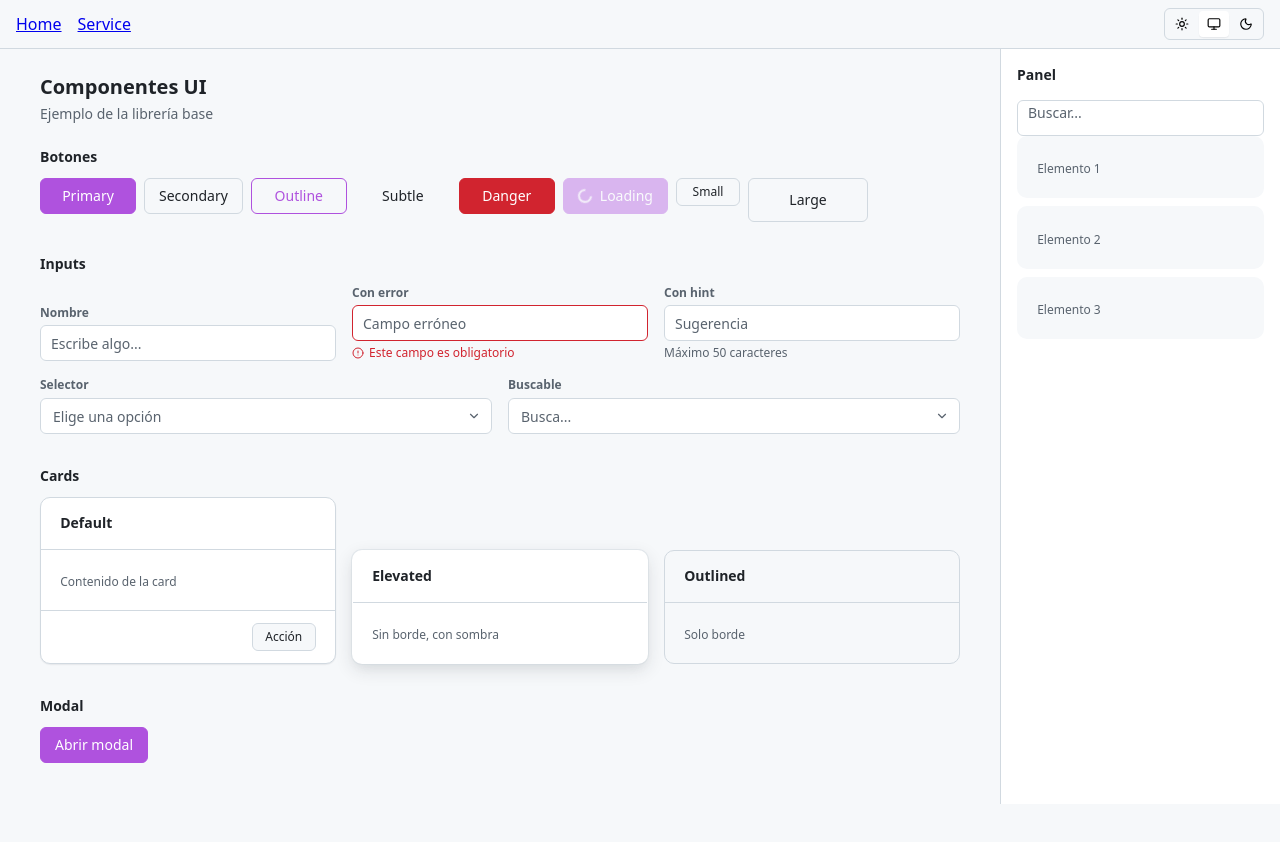
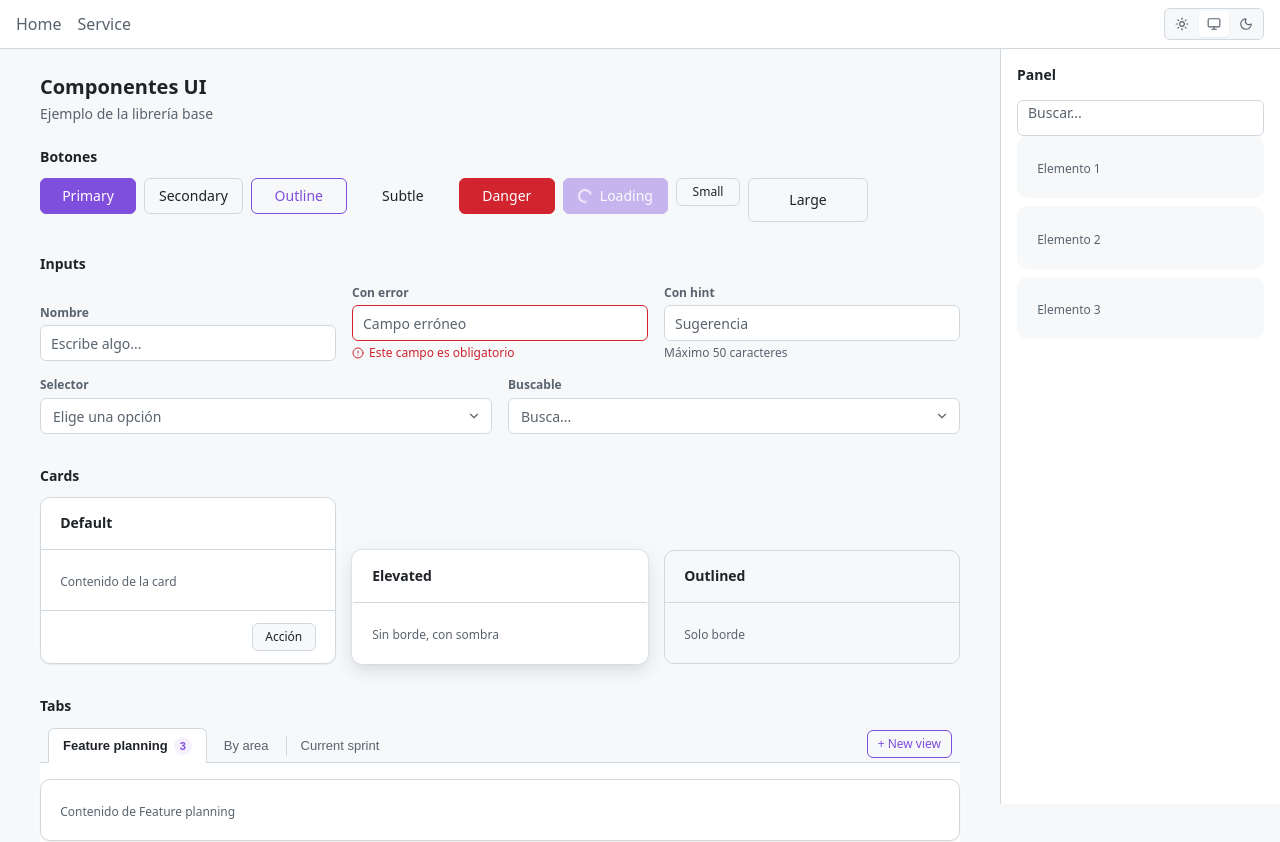
Before and after one commit to towerforge/dock-sight, a React (Vite) app in the folder frontend/: page / in a window 1280 px wide. Shown: the top 842 px of the page. Before the commit the page ends 804 px from the top, so only its background shows below. Built offline with nearby package versions, Linux system fonts and the light colour scheme.

Commit message:
feat: add tab navigation

```diff
--- a/frontend/src/components/ui/index.ts
+++ b/frontend/src/components/ui/index.ts
@@ -7,3 +7,4 @@ export { Grid, Col } from "./grid"
 export { Text } from "./text"
 export { Modal } from "./modal"
 export { ThemeToggle } from "./theme-toggle"
+export { Tabs, TabBar, Tab, TabPanel } from "./tabs"
--- /dev/null
+++ b/frontend/src/components/ui/tabs.tsx
@@ -0,0 +1,103 @@
+import { createContext, useContext, useState } from "react"
+import styles from "@/css/ui/tabs.module.css"
+
+/* ── Context ──────────────────────────────────────────── */
+interface TabsCtx {
+    active: string
+    setActive: (id: string) => void
+}
+
+const Ctx = createContext<TabsCtx | null>(null)
+
+const useTabsCtx = () => {
+    const ctx = useContext(Ctx)
+    if (!ctx) throw new Error("Tabs subcomponents must be used inside <Tabs>")
+    return ctx
+}
+
+/* ── Root ─────────────────────────────────────────────── */
+interface TabsProps {
+    defaultTab?: string
+    value?: string
+    onChange?: (id: string) => void
+    className?: string
+    children: React.ReactNode
+}
+
+export function Tabs({ defaultTab = "", value, onChange, className = "", children }: TabsProps) {
+    const [internal, setInternal] = useState(defaultTab)
+    const active = value !== undefined ? value : internal
+    const setActive = (id: string) => {
+        if (value === undefined) setInternal(id)
+        onChange?.(id)
+    }
+
+    return (
+        <Ctx.Provider value={{ active, setActive }}>
+            <div className={`${styles.root} ${className}`}>{children}</div>
+        </Ctx.Provider>
+    )
+}
+
+/* ── Tab bar ──────────────────────────────────────────── */
+interface TabBarProps {
+    actions?: React.ReactNode
+    className?: string
+    children: React.ReactNode
+}
+
+export function TabBar({ actions, className = "", children }: TabBarProps) {
+    return (
+        <div className={`${styles.bar} ${className}`}>
+            {children}
+            {actions && <div className={styles.actions}>{actions}</div>}
+        </div>
+    )
+}
+
+/* ── Individual tab trigger ───────────────────────────── */
+interface TabProps {
+    id: string
+    icon?: React.ReactNode
+    badge?: string | number
+    disabled?: boolean
+    className?: string
+    children: React.ReactNode
+}
+
+export function Tab({ id, icon, badge, disabled = false, className = "", children }: TabProps) {
+    const { active, setActive } = useTabsCtx()
+    const isActive = active === id
+
+    return (
+        <button
+            type="button"
+            role="tab"
+            aria-selected={isActive}
+            disabled={disabled}
+            onClick={() => !disabled && setActive(id)}
+            className={`${styles.tab} ${isActive ? styles.active : ""} ${className}`}
+        >
+            {icon}
+            {children}
+            {badge !== undefined && <span className={styles.badge}>{badge}</span>}
+        </button>
+    )
+}
+
+/* ── Content panel ────────────────────────────────────── */
+interface TabPanelProps {
+    id: string
+    className?: string
+    children: React.ReactNode
+}
+
+export function TabPanel({ id, className = "", children }: TabPanelProps) {
+    const { active } = useTabsCtx()
+    if (active !== id) return null
+    return (
+        <div role="tabpanel" className={`${styles.panel} ${className}`}>
+            {children}
+        </div>
+    )
+}
--- /dev/null
+++ b/frontend/src/css/ui/tabs.module.css
@@ -0,0 +1,98 @@
+/* ── Tabs ──────────────────────────────────────────────── */
+.root {
+    display: flex;
+    flex-direction: column;
+}
+
+/* ── Tab bar ───────────────────────────────────────────── */
+.bar {
+    display: flex;
+    align-items: flex-end;
+    gap: 2px;
+    border-bottom: 1px solid var(--tab-border);
+    padding: 0 8px;
+}
+
+/* ── Extra actions slot ────────────────────────────────── */
+.actions {
+    margin-left: auto;
+    display: flex;
+    align-items: center;
+    gap: var(--space-2);
+    padding-bottom: 4px;
+}
+
+/* ── Separador | entre tabs inactivos ─────────────────── */
+.tab:not(.active) + .tab:not(.active)::before {
+    content: "";
+    position: absolute;
+    left: -1px;
+    top: 20%;
+    height: 60%;
+    width: 1px;
+    background: var(--tab-border);
+}
+
+/* ── Individual tab button ─────────────────────────────── */
+.tab {
+    position: relative;
+    display: inline-flex;
+    align-items: center;
+    gap: 6px;
+    padding: 7px 14px;
+    font-size: 13px;
+    font-weight: 500;
+    line-height: 20px;
+    color: var(--text-2);
+    background: transparent;
+    border: 1px solid transparent;
+    border-bottom: none;
+    border-radius: 6px 6px 0 0;
+    cursor: pointer;
+    white-space: nowrap;
+    transition: color 0.12s, background 0.12s;
+    user-select: none;
+    outline: none;
+    bottom: -1px;
+}
+
+.tab:hover:not(.active) {
+    color: var(--text-1);
+    background: var(--tab-hover-bg);
+}
+
+/* ── Active state ──────────────────────────────────────── */
+.tab.active {
+    color: var(--text-1);
+    font-weight: 600;
+    background: var(--tab-active-bg);
+    border-color: var(--tab-border);
+    border-bottom-color: var(--tab-active-bg);
+}
+
+/* ── Badge / count chip ────────────────────────────────── */
+.badge {
+    display: inline-flex;
+    align-items: center;
+    justify-content: center;
+    min-width: 18px;
+    height: 18px;
+    padding: 0 5px;
+    font-size: 11px;
+    font-weight: 600;
+    line-height: 1;
+    border-radius: 10px;
+    background: var(--fill-2);
+    color: var(--text-2);
+}
+
+.active .badge {
+    background: var(--accent-bg);
+    color: var(--accent);
+}
+
+/* ── Panel ─────────────────────────────────────────────── */
+.panel {
+    flex: 1;
+    background: var(--tab-active-bg);
+}
--- a/frontend/src/css/ui/theme-toggle.module.css
+++ b/frontend/src/css/ui/theme-toggle.module.css
@@ -18,10 +18,13 @@
     border-radius: calc(var(--radius-1) - 2px);
     cursor: pointer;
     font-size: 14px;
-    transition: background 0.15s;
+    color: var(--text-2);
+    transition: background 0.15s, color 0.15s;
 }
 
-.btn:hover { background: var(--state-2); }
+.btn:hover { color: var(--text-1); }
+
+.btn:hover { background: var(--state-2); color: var(--text-1); }
 
 .active {
     background: var(--layer-1);
--- a/frontend/src/index.css
+++ b/frontend/src/index.css
@@ -1,12 +1,14 @@
 *, *::before, *::after { box-sizing: border-box; }
 body { margin: 0; background: var(--layer-2); color: var(--text-1); }
+a { color: var(--text-2); text-decoration: none; }
+a:hover { color: var(--text-1); }
 
 /* ── Light ──────────────────────────────────────────── */
 :root {
-  --accent:   #AF52DE;
-  --accent-2: #9e3fcf;
-  --accent-3: #8d2ebf;
-  --accent-bg: rgba(175, 82, 222, 0.08);
+  --accent:   #804edd;
+  --accent-2: #6e3dc4;
+  --accent-3: #5d2dab;
+  --accent-bg: rgba(128, 78, 221, 0.08);
 
   --text-1: #1f2328;
   --text-2: #59636e;
@@ -20,7 +22,7 @@ body { margin: 0; background: var(--layer-2); color: var(--text-1); }
   --layer-2: #f6f8fa;
 
   --stroke-1: #d1d9e0;
-  --stroke-2: #AF52DE;
+  --stroke-2: #804edd;
 
   --state-1: #eff2f5;
   --state-2: #e6eaef;
@@ -29,6 +31,10 @@ body { margin: 0; background: var(--layer-2); color: var(--text-1); }
 
   --radius-1: 6px;
   --radius-2: 10px;
+
+  --tab-active-bg:  #ffffff;
+  --tab-border:     #d1d9e0;
+  --tab-hover-bg:   rgba(0, 0, 0, 0.04);
 
   --shadow-1: 0 1px 1px 0 rgba(31, 35, 40, 0.04), 0 1px 2px 0 rgba(31, 35, 40, 0.03);
   --shadow-2: 0 0 0 1px #d1d9e080, 0 6px 12px -3px rgba(37, 41, 46, 0.04), 0 6px 18px 0 rgba(37, 41, 46, 0.12);
@@ -45,10 +51,10 @@ body { margin: 0; background: var(--layer-2); color: var(--text-1); }
 /* ── Dark (sistema) ─────────────────────────────────── */
 @media (prefers-color-scheme: dark) {
   :root:not([data-theme="light"]) {
-    --accent:   #BF5AF2;
-    --accent-2: #af3ee8;
-    --accent-3: #9d2ed3;
-    --accent-bg: rgba(191, 90, 242, 0.12);
+    --accent:   #804edd;
+    --accent-2: #6e3dc4;
+    --accent-3: #5d2dab;
+    --accent-bg: rgba(128, 78, 221, 0.12);
 
     --text-1: #e6edf3;
     --text-2: #7d8590;
@@ -61,7 +67,7 @@ body { margin: 0; background: var(--layer-2); color: var(--text-1); }
     --layer-2: #0d1117;
 
     --stroke-1: #30363d;
-    --stroke-2: #BF5AF2;
+    --stroke-2: #804edd;
 
     --state-1: rgba(177, 186, 196, 0.08);
     --state-2: rgba(177, 186, 196, 0.16);
@@ -70,15 +76,19 @@ body { margin: 0; background: var(--layer-2); color: var(--text-1); }
 
     --shadow-1: 0 1px 1px 0 rgba(0, 0, 0, 0.4), 0 1px 2px 0 rgba(0, 0, 0, 0.3);
     --shadow-2: 0 0 0 1px #30363d, 0 6px 12px -3px rgba(0, 0, 0, 0.4), 0 6px 18px 0 rgba(0, 0, 0, 0.5);
+
+    --tab-active-bg:  #1e2329;
+    --tab-border:     #272d34;
+    --tab-hover-bg:   rgba(255, 255, 255, 0.04);
   }
 }
 
 /* ── Dark (manual) ──────────────────────────────────── */
 [data-theme="dark"] {
-  --accent:   #BF5AF2;
-  --accent-2: #af3ee8;
-  --accent-3: #9d2ed3;
-  --accent-bg: rgba(191, 90, 242, 0.12);
+  --accent:   #804edd;
+  --accent-2: #6e3dc4;
+  --accent-3: #5d2dab;
+  --accent-bg: rgba(128, 78, 221, 0.12);
 
   --text-1: #e6edf3;
   --text-2: #7d8590;
@@ -91,7 +101,7 @@ body { margin: 0; background: var(--layer-2); color: var(--text-1); }
   --layer-2: #0d1117;
 
   --stroke-1: #30363d;
-  --stroke-2: #BF5AF2;
+  --stroke-2: #804edd;
 
   --state-1: rgba(177, 186, 196, 0.08);
   --state-2: rgba(177, 186, 196, 0.16);
@@ -100,4 +110,8 @@ body { margin: 0; background: var(--layer-2); color: var(--text-1); }
 
   --shadow-1: 0 1px 1px 0 rgba(0, 0, 0, 0.4), 0 1px 2px 0 rgba(0, 0, 0, 0.3);
   --shadow-2: 0 0 0 1px #30363d, 0 6px 12px -3px rgba(0, 0, 0, 0.4), 0 6px 18px 0 rgba(0, 0, 0, 0.5);
+
+  --tab-active-bg:  #1e2329;
+  --tab-border:     #272d34;
+  --tab-hover-bg:   rgba(255, 255, 255, 0.04);
 }
--- a/frontend/src/layouts/MainLayout/index.tsx
+++ b/frontend/src/layouts/MainLayout/index.tsx
@@ -4,7 +4,7 @@ import { ThemeToggle } from '@/components/ui'
 export default function MainLayout() {
   return (
     <>
-      <nav style={{ display: 'flex', alignItems: 'center', gap: 16, padding: '8px 16px', borderBottom: '1px solid var(--stroke-1)' }}>
+      <nav style={{ display: 'flex', alignItems: 'center', gap: 16, padding: '8px 16px', borderBottom: '1px solid var(--stroke-1)', background: 'var(--layer-1)', color: 'var(--text-1)' }}>
         <NavLink to="/">Home</NavLink>
         <NavLink to="/service">Service</NavLink>
         <div style={{ marginLeft: 'auto' }}>
--- a/frontend/src/pages/Home/index.tsx
+++ b/frontend/src/pages/Home/index.tsx
@@ -1,6 +1,6 @@
 import { useState } from "react"
 import { SidebarLayout } from "@/layouts/SidebarLayout"
-import { Button, Input, Select, Card, CardHeader, CardBody, CardFooter, Grid, Col, Text, Modal, Page } from "@/components/ui"
+import { Button, Input, Select, Card, CardHeader, CardBody, CardFooter, Grid, Col, Text, Modal, Page, Tabs, TabBar, Tab, TabPanel } from "@/components/ui"
 
 const OPTIONS = [
     { value: "1", label: "Opción 1" },
@@ -91,6 +91,34 @@ export default function Home() {
                     </Col>
                 </Grid>
 
+                <Text variant="body" as="h2" style={{ marginBottom: 12 }}>Tabs</Text>
+                <Grid gap={16} style={{ marginBottom: 32 }}>
+                    <Col span={12}>
+                        <Tabs defaultTab="planning">
+                            <TabBar actions={<Button size="sm" variant={3}>+ New view</Button>}>
+                                <Tab id="planning" badge={3}>Feature planning</Tab>
+                                <Tab id="area">By area</Tab>
+                                <Tab id="sprint">Current sprint</Tab>
+                            </TabBar>
+                            <TabPanel id="planning">
+                                <Card style={{ margin: "16px 0" }}>
+                                    <CardBody><Text variant="caption">Contenido de Feature planning</Text></CardBody>
+                                </Card>
+                            </TabPanel>
+                            <TabPanel id="area">
+                                <Card style={{ margin: "16px 0" }}>
+                                    <CardBody><Text variant="caption">Contenido de By area</Text></CardBody>
+                                </Card>
+                            </TabPanel>
+                            <TabPanel id="sprint">
+                                <Card style={{ margin: "16px 0" }}>
+                                    <CardBody><Text variant="caption">Contenido de Current sprint</Text></CardBody>
+                                </Card>
+                            </TabPanel>
+                        </Tabs>
+                    </Col>
+                </Grid>
+
                 <Text variant="body" as="h2" style={{ marginBottom: 12 }}>Modal</Text>
                 <Button variant={1} onClick={() => setModal(true)}>Abrir modal</Button>
 
```
